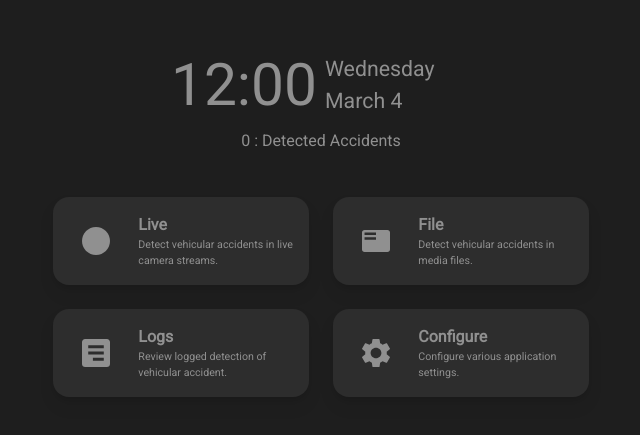
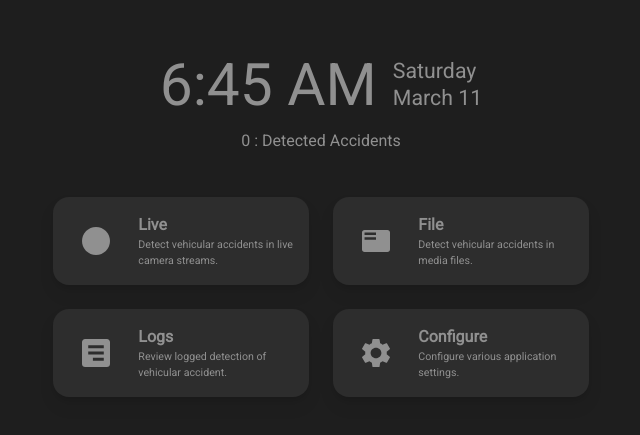
Before and after one commit to m-visaya/DVA, a React (Vite) app in the folder src/render/: page / in a window 1280 px wide. Shown: the part 181-616 px from the top of the page, without its empty margins (319-959 px from the left). Built offline with nearby package versions, Linux system fonts and the light colour scheme.

Commit message:
Update dashboard time, add luxion as dependency

```diff
--- a/src/render/package.json
+++ b/src/render/package.json
@@ -10,6 +10,7 @@
   },
   "dependencies": {
     "@tensorflow/tfjs": "^4.2.0",
+    "luxon": "^3.3.0",
     "react": "^18.2.0",
     "react-dom": "^18.2.0",
     "react-router-dom": "^6.8.1",
--- a/src/render/src/Dashboard.jsx
+++ b/src/render/src/Dashboard.jsx
@@ -4,25 +4,42 @@ import configureIcon from "../assets/graphics/configure.svg";
 import fileIcon from "../assets/graphics/file.svg";
 import liveIcon from "../assets/graphics/live.svg";
 import logIcon from "../assets/graphics/logs.svg";
-// import Modal from "../components/common/modal";
+import Modal from "../components/common/modal";
 import Icon from "../components/dashboard/icon";
+import { useEffect, useState } from "react";
+import { DateTime } from "luxon";
 
 function Dashboard() {
+  const [time, setTime] = useState(DateTime.now());
+
+  const updateTime = () => setTime(DateTime.now());
+
+  useEffect(() => {
+    const timeId = setInterval(updateTime, 1000);
+    return () => clearInterval(timeId);
+  }, []);
+
   return (
     <div className="bg-palette-gray100 h-screen flex flex-col">
       <div className="flex justify-center h-full items-center">
         <div className="grid grid-cols-2 gap-6">
           <div className="col-span-2 flex justify-center pb-5">
-            <div className="grid grid-cols-2 gap-x-2">
-              <div className="flex justify-center items-center">
-                <p className="text-palette-gray50 text-[44pt] font-roboto">12:00</p>
+            <div className="flex flex-col">
+              <div className="flex justify-center items-center gap-4">
+                <p className="text-palette-gray50 text-[44pt] font-roboto">
+                  {time.toLocaleString(DateTime.TIME_SIMPLE)}
+                </p>
+                <div className="flex items-center leading-tight">
+                  <p className="text-palette-gray50 text-[16pt] font-roboto">
+                    {time.toLocaleString({ weekday: "long" })}
+                    <br />
+                    {time.toLocaleString({ month: "long" })} {time.day}
+                  </p>
                 </div>
-              <div className="flex items-center">
-                <p className="text-palette-gray50 text-[16pt] font-roboto">Wednesday<br />March 4</p>
               </div>
-              <div className="col-span-2 flex justify-center">
-                <p className="text-palette-gray50 text-[12pt] font-roboto">0 : Detected Accidents</p>
-              </div>
+              <p className="text-palette-gray50 text-[12pt] font-roboto text-center">
+                0 : Detected Accidents
+              </p>
             </div>
           </div>
           <div>
@@ -68,7 +85,7 @@ function Dashboard() {
           </div> */}
         </div>
       </div>
-    {/* < Modal /> */}
+      {/* <Modal /> */}
     </div>
   );
 }
```
Also changed, not shown: 1 other file (tests, documents, lock files or other folders). Lines whose indentation alone changed are shown as unchanged.
